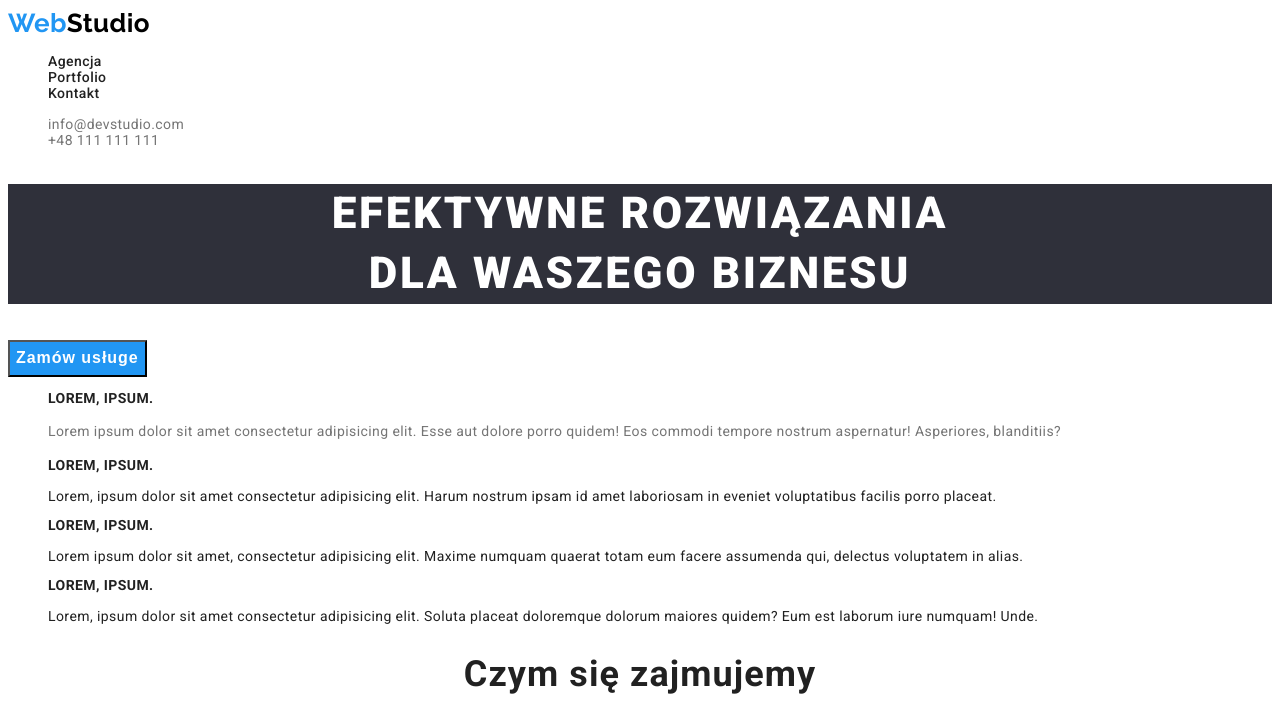
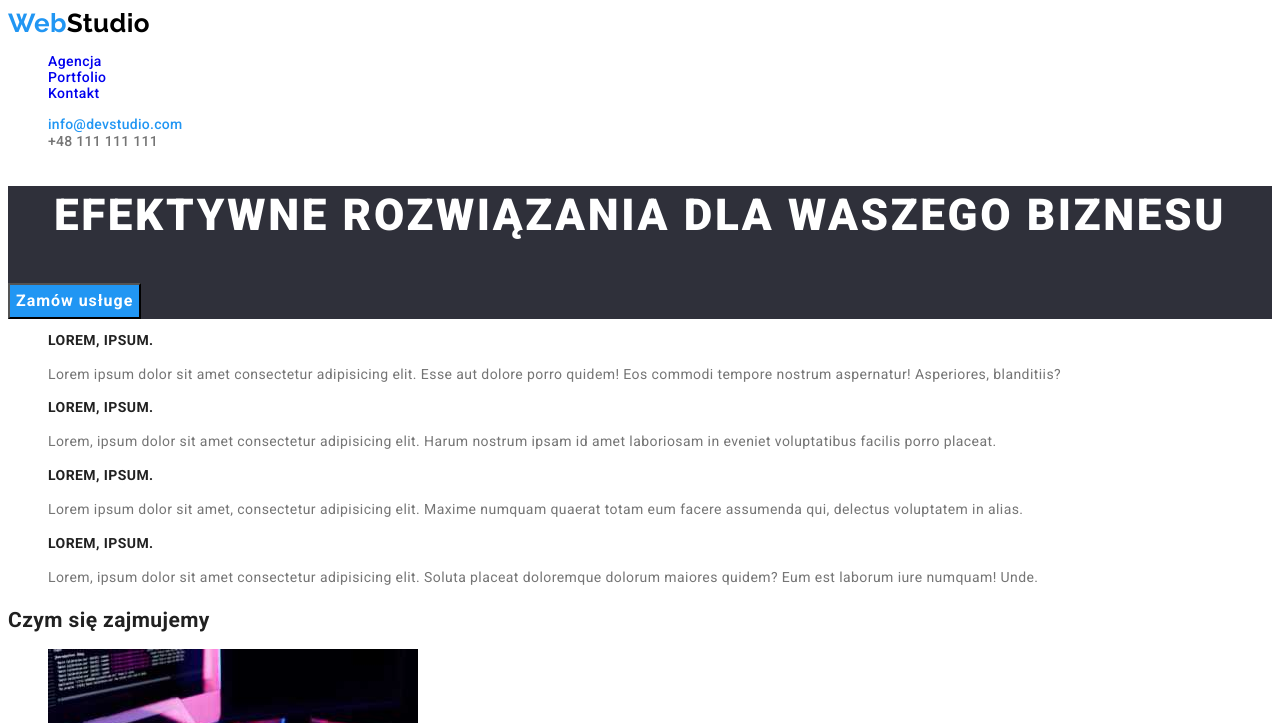
Before and after one commit to BartoszZygmunt/goit-markup-hw-02, a plain HTML site: page index.html in a window 1280 px wide. Shown: the top 723 px of the page. Drawn offline with Linux system fonts and the light colour scheme.

Commit message:
poprawka nr 2 31sty

```diff
--- a/css/styles.css
+++ b/css/styles.css
@@ -46,14 +46,23 @@ body {
 	font-weight: 500;
 }
 
-.address_top {
-	color: #757575;
+.address_top_email {
+	font-weight: 500;
+	font-size: 14px;
+	line-height: 1.14;
+	letter-spacing: 0.02em;
+	color: var(--accent-color);
+}
+.address_top_tel {
+	font-weight: 500;
+	font-size: 14px;
+	line-height: 1.14;
+	letter-spacing: 0.02em;
+	color: var(--owner-text-color);
 }
 
-a,
-button {
+a {
 	text-decoration: none;
-	color: #212121;
 }
 
 .button_page1 {
@@ -66,6 +75,8 @@ button {
 	align-items: center;
 	text-align: center;
 	letter-spacing: 0.06em;
+	cursor: pointer;
+	font-family: inherit;
 }
 .button_page1:hover {
 	color: black;
@@ -78,6 +89,7 @@ button {
 	text-align: center;
 	letter-spacing: 0.06em;
 	text-transform: uppercase;
+	color: rgba(255, 255, 255, 1);
 }
 
 a:hover,
@@ -87,10 +99,13 @@ menu:hover {
 
 .buttons {
 	cursor: pointer;
-	font-family: "Roboto", sans-serif;
+	font-family: inherit;
 	font-size: 16px;
 	line-height: 1.625;
 	font-weight: 500;
+	background-color: var(--buttons-port-color);
+	letter-spacing: 0.03em;
+	color: var(--main-text-color);
 }
 .buttons:hover {
 	background-color: #2196f3;
@@ -108,6 +123,7 @@ ul {
 	font-size: 18px;
 	line-height: 2;
 	font-weight: 700;
+	letter-spacing: 0.06em;
 }
 .image_description {
 	font-size: 16px;
@@ -115,15 +131,23 @@ ul {
 	font-weight: 400;
 	color: #757575;
 }
-.footer {
-	font-size: 14px;
-	line-height: 1.7142;
+.footer-address {
 	font-weight: 400;
-	font-style: normal;
+	line-height: 1.71;
 	color: #fff;
 }
+.footer-delete-italic {
+	font-style: normal;
+	/* usuwam domyślny styl ITALIC dla <address> */
+}
+.footer-background {
+	background-color: var(--background-footer-color);
+}
+
 .footer_mail_tel {
 	color: rgba(255, 255, 255, 0.6);
+	line-height: 1.71;
+	font-weight: 400;
 }
 .light_background {
 	background-color: var(--background-section);
@@ -134,9 +158,7 @@ ul {
 .team_background {
 	background-color: var(--buttons-port-color);
 }
-.baner_color {
-	color: rgba(255, 255, 255, 1);
-}
+
 .lorem-style {
 	font-weight: 700;
 	font-size: 14px;
@@ -145,13 +167,10 @@ ul {
 	text-transform: uppercase;
 }
 .lorem-text {
-	font-weight: 400;
-	font-size: 14px;
 	line-height: 1.71;
-	letter-spacing: 0.03em;
 	color: #757575;
 }
-.what-we-do {
+.section-title {
 	font-weight: 700;
 	font-size: 36px;
 	line-height: 1.16;
--- a/index.html
+++ b/index.html
@@ -16,31 +16,24 @@
 	<body>
 		<header>
 			<a href="index.html" class="logo"><span class="logo_first_word">Web</span>Studio</a>
-			<nav class="menu">
+			<nav>
 				<ul>
-					<li><a href="index.html">Agencja</a></li>
-					<li><a href="portfolio.html">Portfolio</a></li>
-					<li><a href="#">Kontakt</a></li>
+					<li><a href="index.html" class="menu">Agencja</a></li>
+					<li><a href="portfolio.html" class="menu">Portfolio</a></li>
+					<li><a href="#" class="menu">Kontakt</a></li>
 				</ul>
 			</nav>
 			<ul>
-				<li>
-					<a href="mailto:info@devstudio.com" class="address_top">info@devstudio.com</a>
-				</li>
-				<li>
-					<a href="tel:+48111111111" class="address_top">+48 111 111 111</a>
-				</li>
+				<li><a href="mailto:info@devstudio.com" class="address_top_email">info@devstudio.com</a></li>
+				<li><a href="tel:+48111111111" class="address_top_tel">+48 111 111 111</a></li>
 			</ul>
 		</header>
 
 		<main>
 			<!--BANER-->
-			<section>
-				<h1 class="dark_background baner_color text_on_banner_page1"
-					>EFEKTYWNE ROZWIĄZANIA <br />
-					DLA WASZEGO BIZNESU
-				</h1>
-				<button type="button" class="buttons_current button_page1">Zamów usługe</button>
+			<section class="dark_background">
+				<h1 class="text_on_banner_page1">EFEKTYWNE ROZWIĄZANIA DLA WASZEGO BIZNESU</h1>
+				<button type="button" class="button_page1">Zamów usługe</button>
 			</section>
 
 			<!--Sekcja2-->
@@ -57,21 +50,21 @@
 					</li>
 					<li>
 						<h3 class="lorem-style">Lorem, ipsum.</h3>
-						<p>
+						<p class="lorem-text">
 							Lorem, ipsum dolor sit amet consectetur adipisicing elit. Harum nostrum ipsam id amet laboriosam in
 							eveniet voluptatibus facilis porro placeat.
 						</p>
 					</li>
 					<li>
 						<h3 class="lorem-style">Lorem, ipsum.</h3>
-						<p>
+						<p class="lorem-text">
 							Lorem ipsum dolor sit amet, consectetur adipisicing elit. Maxime numquam quaerat totam eum facere
 							assumenda qui, delectus voluptatem in alias.
 						</p>
 					</li>
 					<li>
 						<h3 class="lorem-style">Lorem, ipsum.</h3>
-						<p>
+						<p class="lorem-text">
 							Lorem, ipsum dolor sit amet consectetur adipisicing elit. Soluta placeat doloremque dolorum maiores
 							quidem? Eum est laborum iure numquam! Unde.
 						</p>
@@ -98,7 +91,7 @@
 
 			<!--Sekcja nasz zespół-->
 			<section class="team_background">
-				<h2 class="what-we-do">Nasz zespół</h2>
+				<h2 class="section-title">Nasz zespół</h2>
 				<ul>
 					<li>
 						<img src="images/person1.jpg" alt="osoba1" width="270" height="260" />
@@ -124,18 +117,18 @@
 			</section>
 		</main>
 
-		<footer class="dark_background">
+		<footer class="footer-background">
 			<a href="index.html" class="logo">
 				<span class="logo_first_word">Web</span><span class="logo_second_word_footer">Studio</span>
 			</a>
-			<address>
+			<address class="footer-delete-italic">
 				<ul>
 					<li>
 						<a
 							href="https://goo.gl/maps/itPmvaoKHj2uYjHUA"
 							target="_blank"
 							rel="nofollow noopener noreferrer"
-							class="footer"
+							class="footer-address"
 						>
 							m. Warszawa, Aleje Jerozolimskie 21
 						</a>
```
Also changed, not shown: portfolio.html (+9 -13 lines).
